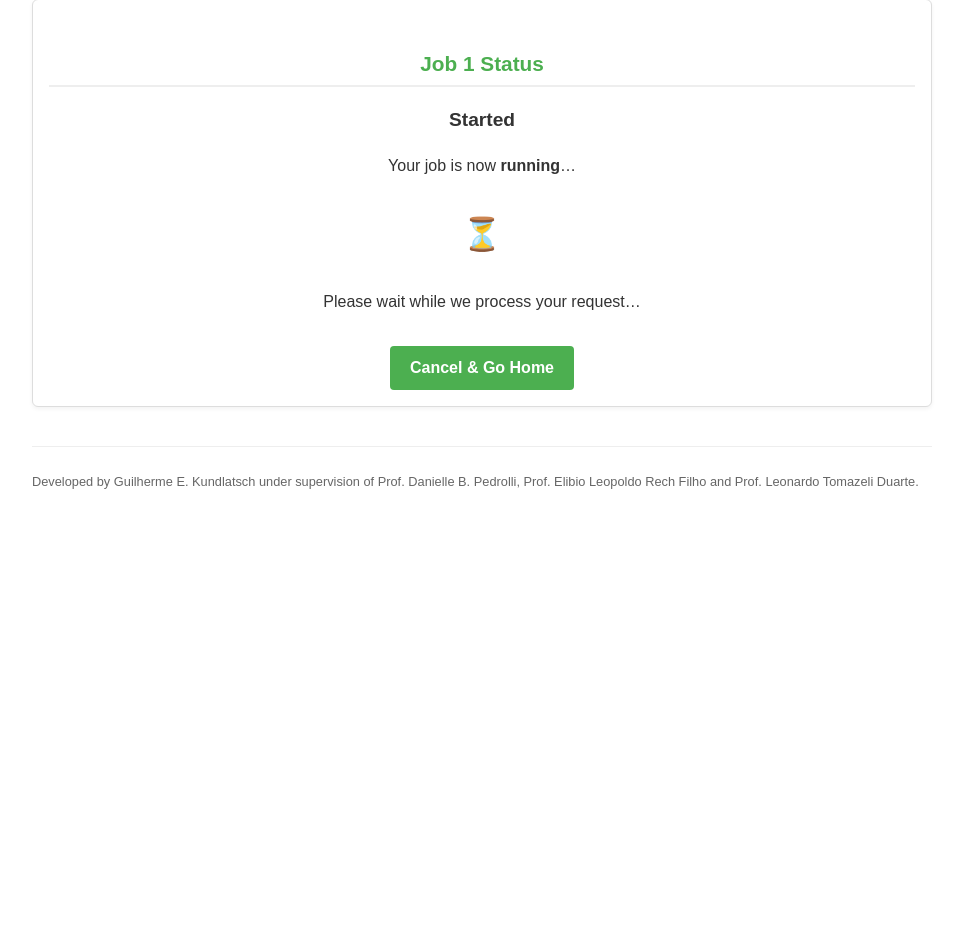
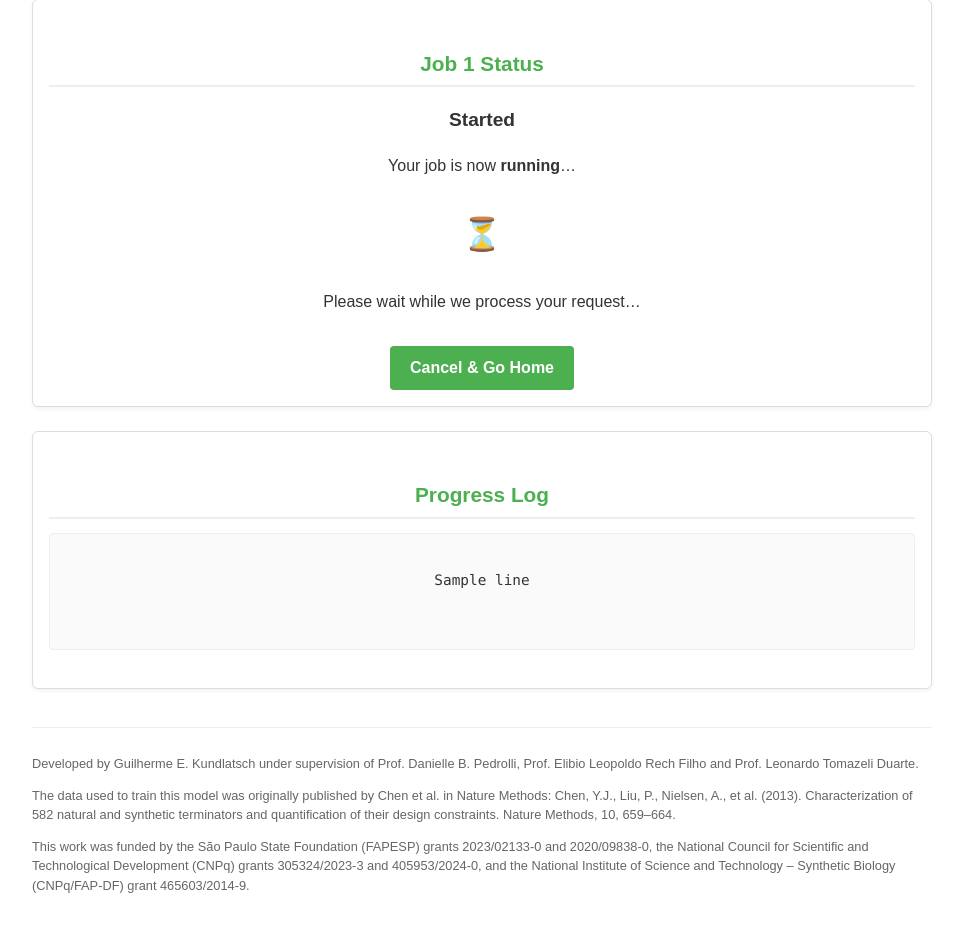
Before and after one commit to gkundlatsch/TerFac, a Flask app: template templates/status.html in a window 1280 px wide. Shown: the part 106-1034 px from the top of the page, without its empty margins (158-1121 px from the left). Before the commit the page ends 595 px from the top, so only its background shows below. Run offline with Flask 3, Linux system fonts and the light colour scheme; the template is opened without the code that fills it: most values are stand-ins (such as "Sample title", 1, 10 or a date in 2020); parts of the project's set-up code (start-up, migrations or seed data) failed here and were passed over.

Commit message:
Update status.html

```diff
--- a/templates/status.html
+++ b/templates/status.html
@@ -57,6 +57,17 @@
         border-top: 1px solid #eee;
         padding-top: 1em;
       }
+      pre.log {
+        background: #fafafa;
+        border: 1px solid #eee;
+        border-radius: 4px;
+        padding: 1em;
+        max-height: 250px;
+        overflow: auto;
+        font-family: Consolas, monospace;
+        font-size: 0.9em;
+        margin-bottom: 1.5em;
+      }
     </style>
   </head>
   <body>
@@ -76,8 +87,20 @@
       Cancel &amp; Go Home
       </a>
     </div>
+
+    <div class="card">
+      <h2>Progress Log</h2>
+      <pre class="log">
+{% for line in logs %}
+{{ line }}
+{% endfor %}
+      </pre>
+    </div>
+
     <div class="footer">
       <p>Developed by Guilherme E. Kundlatsch under supervision of Prof. Danielle B. Pedrolli, Prof. Elibio Leopoldo Rech Filho and Prof. Leonardo Tomazeli Duarte.</p>
+      <p>The data used to train this model was originally published by Chen et al. in Nature Methods: Chen, Y.J., Liu, P., Nielsen, A., et al. (2013). Characterization of 582 natural and synthetic terminators and quantification of their design constraints. Nature Methods, 10, 659–664.</p>
+      <p>This work was funded by the São Paulo State Foundation (FAPESP) grants 2023/02133-0 and 2020/09838-0, the National Council for Scientific and Technological Development (CNPq) grants 305324/2023-3 and 405953/2024-0, and the National Institute of Science and Technology – Synthetic Biology (CNPq/FAP-DF) grant 465603/2014-9.</p>
     </div>
 
     <script>
```
